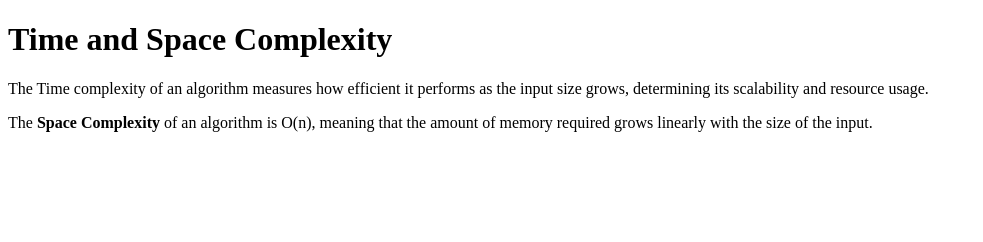
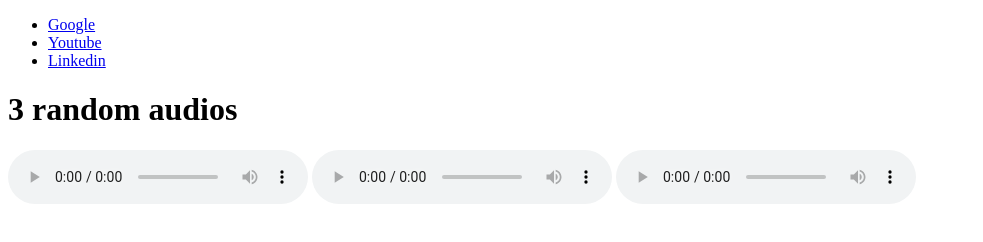
Before and after one commit to acciojob/time-and-space-complexity-Rishitgoyal06, a website: page main.html in a window 1280 px wide. Shown: the whole page, without its empty margins (0-983 px from the left). Drawn offline with Linux system fonts and the light colour scheme.

Commit message:
created a submission

```diff
--- a/main.html
+++ b/main.html
@@ -8,13 +8,34 @@
 
 <body>
 	<!-- the entire body must be written by student -->
-	<h1>Time and Space Complexity</h1>
-	<p>The Time complexity of an algorithm measures how efficient
-		it performs as the input size grows, determining its scalability and resource usage.</p>
-	<p>The <b>Space Complexity </b>of an algorithm is O(n), meaning that the amount of memory required
-		grows linearly with the size of the input.</p>
-    <script type="text/javascript" src="./script.js">
-</script>
+	<nav>
+		<ul>
+			<li>
+				<a href ="https://www.google.co.in"target="_blank">Google</a>
+			</li>
+			<li>
+				<a href ="https://www.youtube.com"target="_blank">Youtube</a>
+			</li>
+			<li>
+				<a href ="https://www.linkedin.com/feed/"target="_blank">Linkedin</a>
+			</li>
+		</ul>
+	</nav>
+	<header>
+		<h1>3 random audios</h1>
+	</header>
+	<audio controls>
+	  <source src="https://commondatastorage.googleapis.com/codeskulptor-demos/DDR_assets/Kangaroo_MusiQue_-_The_Neverwritten_Role_Playing_Game.mp3" type="audio/mpeg">
+	  Your browser does not support the audio element.
+	</audio>
+	<audio controls>
+	  <source src="https://commondatastorage.googleapis.com/codeskulptor-assets/Epoq-Lepidoptera.ogg" type="audio/ogg">
+	  Your browser does not support the audio element.
+	</audio>
+	<audio controls>
+	  <source src="https://codeskulptor-demos.commondatastorage.googleapis.com/pang/paza-moduless.mp3" type="audio/mpeg">
+	  Your browser does not support the audio element.
+	</audio>
 
 </body>
 
```
